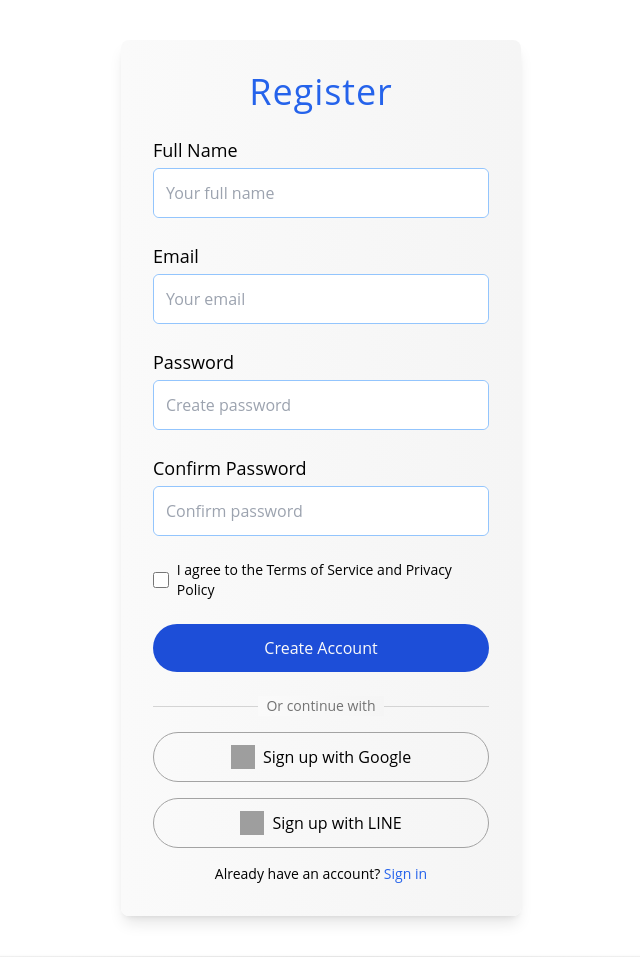
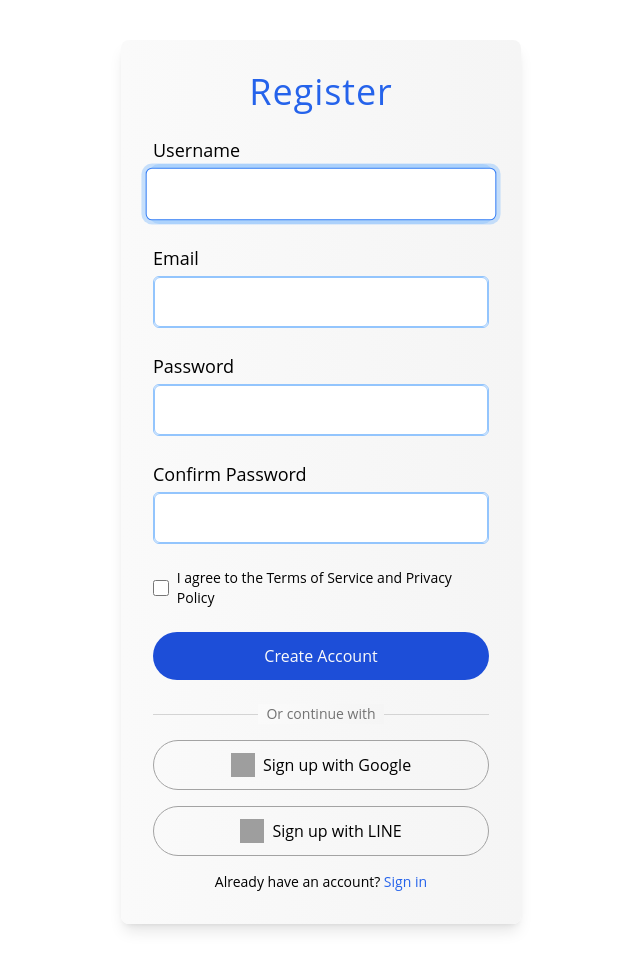
Before and after one commit to chienchuanw/django-template, a Django app: page /accounts/register/ in a window 1280 px wide. Shown: the part 72-1029 px from the top of the page, without its empty margins (319-959 px from the left). Run offline with Django 5.2, Linux system fonts and the light colour scheme; style sheets or scripts are compiled from the project's sources; some libraries are stand-ins or nearby versions; grey boxes are pictures that could not be loaded.

Commit message:
feat: implement register functionality

```diff
--- /dev/null
+++ b/accounts/forms.py
@@ -0,0 +1,34 @@
+from django import forms
+from django.contrib.auth.forms import UserCreationForm
+from django.contrib.auth.models import User
+
+
+class CustomUserCreationForm(UserCreationForm):
+    username = forms.CharField(
+        widget=forms.TextInput(attrs={"class": "register-input"})
+    )
+    email = forms.EmailField(
+        required=True,
+        label="Email",
+        help_text="Please enter valid email address",
+        widget=forms.EmailInput(attrs={"class": "register-input"}),
+    )
+    password1 = forms.CharField(
+        widget=forms.PasswordInput(attrs={"class": "register-input"})
+    )
+    password2 = forms.CharField(
+        widget=forms.PasswordInput(attrs={"class": "register-input"})
+    )
+
+    class Meta:
+        model = User
+        fields = ("username", "email", "password1", "password2")
+
+    def save(self, commit=True):
+        user = super().save(commit=False)
+        user.email = self.cleaned_data["email"]
+
+        if commit:
+            user.save()
+
+        return user
--- a/accounts/urls.py
+++ b/accounts/urls.py
@@ -1,9 +1,10 @@
 from django.urls import path
 from . import views
+from .views import UserRegisterView
 
 app_name = "accounts"
 
 urlpatterns = [
-    path("register/", views.register, name="register"),
+    path("register/", UserRegisterView.as_view(), name="register"),
     path("login/", views.login, name="login"),
 ]
--- a/accounts/views.py
+++ b/accounts/views.py
@@ -1,10 +1,24 @@
 from django.shortcuts import render
 from django.http import HttpRequest, HttpResponse
+from django.views.generic.edit import FormView
+from django.shortcuts import redirect
+from django.urls import reverse_lazy
+from .forms import CustomUserCreationForm
 
 
 def register(request: HttpRequest) -> HttpResponse:
     return render(request, "accounts/register.html")
 
 
+class UserRegisterView(FormView):
+    template_name = "accounts/register.html"
+    form_class = CustomUserCreationForm
+    success_url = reverse_lazy("home")
+
+    def form_valid(self, form):
+        form.save()
+        return redirect(self.get_success_url())
+
+
 def login(request: HttpRequest) -> HttpResponse:
     return render(request, "accounts/login.html")
--- a/pages/tests.py
+++ b/pages/tests.py
@@ -9,7 +9,7 @@ class HomePageTests(TestCase):
         self.assertEqual(response.status_code, 200)
 
     def test_home_page_reverse_url(self):
-        response = self.client.get(reverse("pages:home"))
+        response = self.client.get(reverse("home"))
         self.assertEqual(response.status_code, 200)
 
     def test_home_page_contains_correct_html(self):
--- a/pages/urls.py
+++ b/pages/urls.py
@@ -1,7 +1,5 @@
 from django.urls import path
 from . import views
-
-app_name = "pages"
 
 urlpatterns = [
     path("", views.home, name="home"),
--- a/src/styles/input.css
+++ b/src/styles/input.css
@@ -5,6 +5,16 @@
 @import url(https://fonts.googleapis.com/css2?family=Roboto&display=swap);
 
 @import url(https://fonts.googleapis.com/css2?family=Material+Symbols+Outlined:opsz,wght,FILL,GRAD@20..48,100..700,0..1,-50..200);
+
+/* user-define styles */
+
+.register-input {
+  @apply w-full px-4 py-3 border border-blue-300 rounded-md focus:outline-none focus:border-blue-500 focus:ring-4 focus:ring-blue-300/50 transition-all duration-300 ease-in-out transform focus:scale-105;
+}
+
+.register-validate {
+  @apply text-red-500 text-sm;
+}
 
 /*! tailwindcss v3.4.11 | MIT License | https://tailwindcss.com*/
 *,
@@ -21,15 +31,8 @@
 html {
   line-height: 1.5;
   -webkit-text-size-adjust: 100%;
-  font-family:
-    Open Sans,
-    ui-sans-serif,
-    system-ui,
-    sans-serif,
-    Apple Color Emoji,
-    Segoe UI Emoji,
-    Segoe UI Symbol,
-    Noto Color Emoji;
+  font-family: Open Sans, ui-sans-serif, system-ui, sans-serif,
+    Apple Color Emoji, Segoe UI Emoji, Segoe UI Symbol, Noto Color Emoji;
   font-feature-settings: normal;
   font-variation-settings: normal;
   -moz-tab-size: 4;
@@ -69,15 +72,8 @@ code,
 kbd,
 pre,
 samp {
-  font-family:
-    ui-monospace,
-    SFMono-Regular,
-    Menlo,
-    Monaco,
-    Consolas,
-    Liberation Mono,
-    Courier New,
-    monospace;
+  font-family: ui-monospace, SFMono-Regular, Menlo, Monaco, Consolas,
+    Liberation Mono, Courier New, monospace;
   font-feature-settings: normal;
   font-size: 1em;
   font-variation-settings: normal;
@@ -473,15 +469,8 @@ video {
   text-align: center;
 }
 #webcrumbs .font-title {
-  font-family:
-    Roboto,
-    ui-sans-serif,
-    system-ui,
-    sans-serif,
-    Apple Color Emoji,
-    Segoe UI Emoji,
-    Segoe UI Symbol,
-    Noto Color Emoji;
+  font-family: Roboto, ui-sans-serif, system-ui, sans-serif, Apple Color Emoji,
+    Segoe UI Emoji, Segoe UI Symbol, Noto Color Emoji;
 }
 #webcrumbs .text-4xl {
   font-size: 36px;
--- a/templates/accounts/register.html
+++ b/templates/accounts/register.html
@@ -13,22 +13,28 @@
   >
     Register
   </h1>
-  <form class="space-y-6">
+  <form method="post" class="space-y-6">
+		{% csrf_token %}
+
+		<!-- Username -->
     <div class="space-y-1">
-      <label htmlFor="fullname" class="block text-lg font-medium">
-        Full Name
+      <label htmlFor="id_username" class="block text-lg font-medium">
+        Username
       </label>
+
       <div
         class="relative flex items-center border border-blue-300 bg-white rounded-md focus-within:ring-4 focus-within:ring-blue-300/50 focus-within:border-blue-500 transition-all duration-300"
       >
-        <input
-          id="fullname"
-          type="text"
-          class="w-full py-3 px-3 focus:outline-none focus:ring-0 focus:border-none rounded-md"
-          placeholder="Your full name"
-        />
+				{{ form.username }}
       </div>
+			{% if form.username.errors %}
+				{% for error in form.username.errors %}
+					<p class="register-validate">{{ error }}</p>
+				{% endfor %}
+			{% endif %}
     </div>
+
+		<!-- Email -->
     <div class="space-y-1">
       <label htmlFor="email" class="block text-lg font-medium">
         Email
@@ -36,14 +42,16 @@
       <div
         class="relative flex items-center border border-blue-300 bg-white rounded-md focus-within:ring-4 focus-within:ring-blue-300/50 focus-within:border-blue-500 transition-all duration-300"
       >
-        <input
-          id="email"
-          type="email"
-          class="w-full py-3 px-3 focus:outline-none focus:ring-0 focus:border-none rounded-md"
-          placeholder="Your email"
-        />
+				{{ form.email }}
       </div>
+			{% if form.email.errors %}
+				{% for error in form.email.errors %}
+					<p class="register-validate">{{ error }}</p>
+				{% endfor %}
+			{% endif %}
     </div>
+
+		<!-- Password1 -->
     <div class="space-y-1">
       <label htmlFor="password" class="block text-lg font-medium">
         Password
@@ -51,14 +59,16 @@
       <div
         class="relative flex items-center border border-blue-300 bg-white rounded-md focus-within:ring-4 focus-within:ring-blue-300/50 focus-within:border-blue-500 transition-all duration-300"
       >
-        <input
-          id="password"
-          type="password"
-          class="w-full py-3 px-3 focus:outline-none focus:ring-0 focus:border-none rounded-md"
-          placeholder="Create password"
-        />
+				{{ form.password1 }}
       </div>
+			{% if form.password1.errors %}
+				{% for error in form.password1.errors %}
+					<p class="register-validate">{{ error }}</p>
+				{% endfor %}
+			{% endif %}
     </div>
+
+		<!-- Password2 for confirmation -->
     <div class="space-y-1">
       <label htmlFor="confirm-password" class="block text-lg font-medium">
         Confirm Password
@@ -66,19 +76,20 @@
       <div
         class="relative flex items-center border border-blue-300 bg-white rounded-md focus-within:ring-4 focus-within:ring-blue-300/50 focus-within:border-blue-500 transition-all duration-300"
       >
-        <input
-          id="confirm-password"
-          type="password"
-          class="w-full py-3 px-3 focus:outline-none focus:ring-0 focus:border-none rounded-md"
-          placeholder="Confirm password"
-        />
+				{{ form.password2 }}
       </div>
+			{% if form.password2.errors %}
+				{% for error in form.password2.errors %}
+					<p class="register-validate">{{ error }}</p>
+				{% endfor %}
+			{% endif %}
     </div>
     <div class="flex items-center space-x-2">
       <input
         type="checkbox"
         id="terms"
         class="w-4 h-4 rounded border-blue-300 text-blue-600 focus:ring-blue-500"
+				required
       />
       <label htmlFor="terms" class="text-sm">
         I agree to the Terms of Service and Privacy Policy
--- a/templates/shared/header.html
+++ b/templates/shared/header.html
@@ -7,7 +7,7 @@
       <li
         class="hover:scale-110 transition-transform duration-300 cursor-pointer"
       >
-        <a href="{% url "pages:home" %}">Home</a>
+        <a href="{% url "home" %}">Home</a>
       </li>
       <li
         class="hover:scale-110 transition-transform duration-300 cursor-pointer"
```
